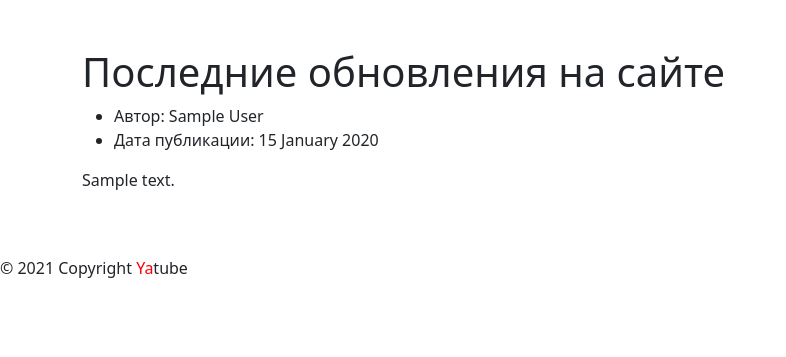
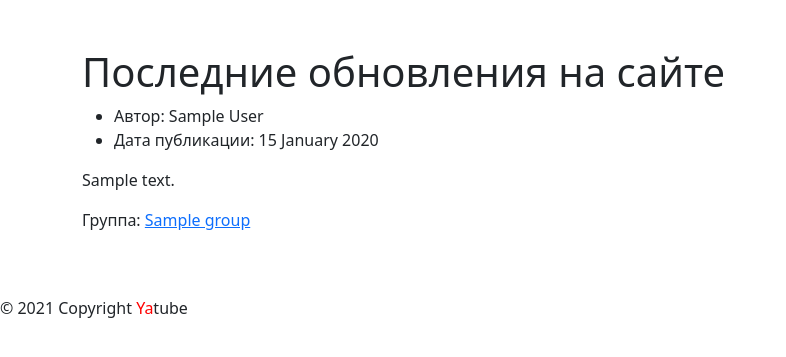
Before and after one commit to etozhesavva/hw02_community, a Django app: page / in a window 1280 px wide. Shown: the part 56-413 px from the top of the page, without its empty margins (0-786 px from the left). Run offline with Django 3.2, Linux system fonts and the light colour scheme; tables that the repository leaves empty hold one stand-in row (values such as "Sample post"); some libraries are stand-ins or nearby versions.

Commit message:
исправление ошибок

```diff
--- a/yatube/templates/posts/index.html
+++ b/yatube/templates/posts/index.html
@@ -17,7 +17,10 @@
         </ul>
         <p>{{ post.text|linebreaksbr }}</p>
         {% if post.group %}
-          <a Группа: {{group.title}} href="{% url 'posts:group' slug=post.group.slug %}"></a>
+          <p>
+            Группа:
+            <a href="{% url 'posts:group' slug=post.group.slug %}"> {{post.group.title}}</a>
+          </p>
         {% endif %}
         {% if not forloop.last %}<hr>{% endif %}
         {% endfor %}
```
Also changed, not shown: yatube/posts/migrations/0006_auto_20220114_2248.py (added).
